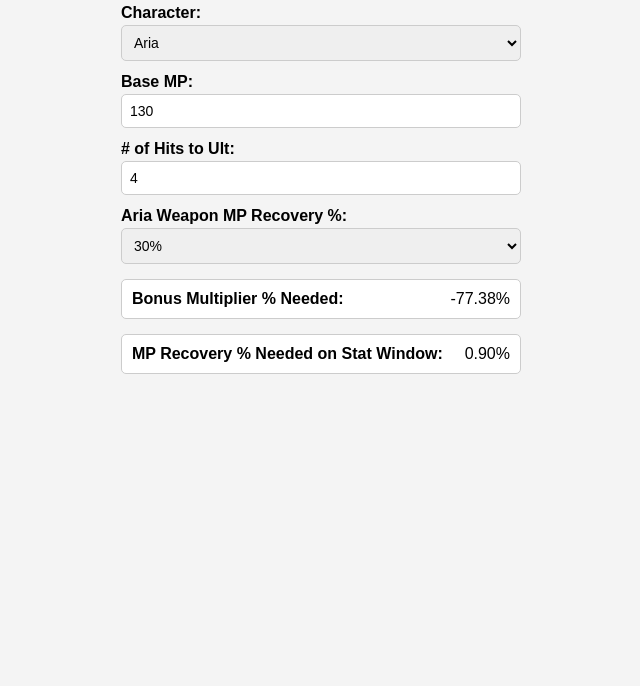
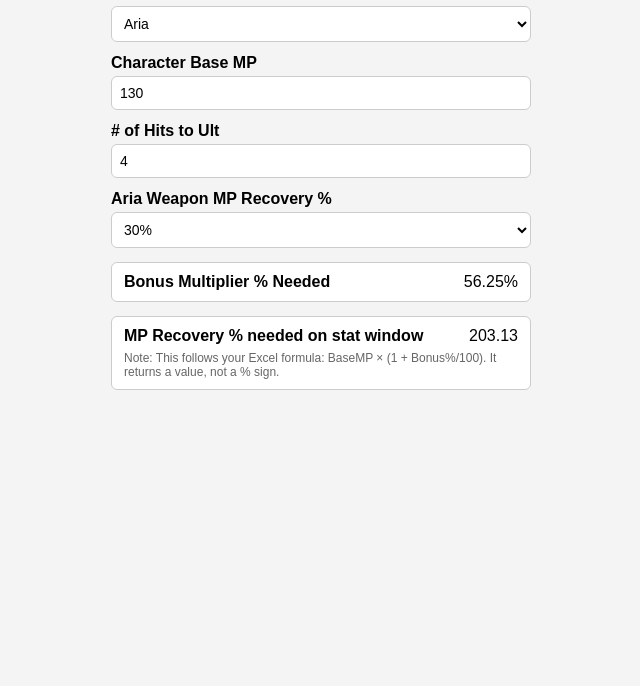
Before and after one commit to palzki/aria-mp-calculator, a plain HTML site: page index.html in a window 1280 px wide. Shown: the part 114-800 px from the top of the page, without its empty margins (319-959 px from the left). Drawn offline with Linux system fonts and the light colour scheme.

Commit message:
fix formula

```diff
--- a/index.html
+++ b/index.html
@@ -2,20 +2,22 @@
 <html lang="en">
 
 <head>
-    <meta charset="UTF-8">
+    <meta charset="UTF-8" />
+    <meta name="viewport" content="width=device-width, initial-scale=1" />
     <title>MP Recovery Calculator</title>
     <style>
         body {
             font-family: Arial, sans-serif;
-            max-width: 400px;
+            max-width: 420px;
             margin: 30px auto;
             padding: 20px;
             background: #f4f4f4;
-            border-radius: 10px;
+            border-radius: 12px;
         }
 
         h2 {
             text-align: center;
+            margin-top: 0;
         }
 
         label {
@@ -30,25 +32,39 @@
             box-sizing: border-box;
             padding: 8px;
             font-size: 14px;
-            margin-top: 3px;
+            margin-top: 4px;
             border: 1px solid #ccc;
-            border-radius: 5px;
+            border-radius: 6px;
+            background: #fff;
         }
 
         .result {
-            margin-top: 15px;
-            font-weight: bold;
+            margin-top: 14px;
             background: #fff;
-            padding: 10px;
-            border-radius: 5px;
             border: 1px solid #ccc;
-            width: 100%;
-            box-sizing: border-box;
+            border-radius: 6px;
+            padding: 10px 12px;
         }
 
-        .result span {
-            float: right;
-            font-weight: normal;
+        .row {
+            display: flex;
+            justify-content: space-between;
+            gap: 10px;
+            align-items: baseline;
+        }
+
+        .row .label {
+            font-weight: bold;
+        }
+
+        .row .value {
+            font-variant-numeric: tabular-nums;
+        }
+
+        .muted {
+            color: #666;
+            font-size: 12px;
+            margin-top: 6px;
         }
     </style>
 </head>
@@ -56,16 +72,16 @@
 <body>
     <h2>MP Recovery Calculator</h2>
 
-    <label for="character">Character:</label>
+    <label for="character">Character</label>
     <select id="character"></select>
 
-    <label for="baseMP">Base MP:</label>
-    <input type="number" id="baseMP" readonly>
+    <label for="baseMP">Character Base MP</label>
+    <input type="number" id="baseMP" readonly />
 
-    <label for="hits"># of Hits to Ult:</label>
-    <input type="number" id="hits" min="1" max="10" value="4">
+    <label for="hits"># of Hits to Ult</label>
+    <input type="number" id="hits" min="1" max="10" value="4" />
 
-    <label for="weaponMP">Aria Weapon MP Recovery %:</label>
+    <label for="weaponMP">Aria Weapon MP Recovery %</label>
     <select id="weaponMP">
         <option value="10">10%</option>
         <option value="15">15%</option>
@@ -76,10 +92,19 @@
     </select>
 
     <div class="result">
-        Bonus Multiplier % Needed: <span id="bonusMultiplier">0.00%</span>
+        <div class="row">
+            <div class="label">Bonus Multiplier % Needed</div>
+            <div class="value" id="bonusMultiplier">0.00%</div>
+        </div>
     </div>
+
     <div class="result">
-        MP Recovery % Needed on Stat Window: <span id="mpRecovery">0.00%</span>
+        <div class="row">
+            <div class="label">MP Recovery % needed on stat window</div>
+            <div class="value" id="mpRecovery">0.00</div>
+        </div>
+        <div class="muted">Note: This follows your Excel formula: BaseMP × (1 + Bonus%/100). It returns a value, not a %
+            sign.</div>
     </div>
 
     <script>
@@ -96,37 +121,45 @@
             "Clodia": 90
         };
 
-        // Populate dropdown
-        const charSelect = document.getElementById("character");
-        for (let name in characters) {
-            let opt = document.createElement("option");
+        // Elements
+        const selChar = document.getElementById("character");
+        const inpBase = document.getElementById("baseMP");
+        const inpHits = document.getElementById("hits");
+        const selWeapon = document.getElementById("weaponMP");
+        const outBonus = document.getElementById("bonusMultiplier");
+        const outMP = document.getElementById("mpRecovery");
+
+        // Populate character dropdown
+        Object.keys(characters).forEach(name => {
+            const opt = document.createElement("option");
             opt.value = name;
             opt.textContent = name;
-            charSelect.appendChild(opt);
-        }
-        charSelect.value = "Aria";
-        document.getElementById("baseMP").value = characters["Aria"];
+            selChar.appendChild(opt);
+        });
+        selChar.value = "Aria";
+        inpBase.value = characters["Aria"];
 
-        // Update on input change
-        document.querySelectorAll("#character, #hits, #weaponMP").forEach(el => {
-            el.addEventListener("input", updateCalc);
-        });
+        // Recalculate on change
+        [selChar, inpHits, selWeapon].forEach(el => el.addEventListener("input", update));
 
-        function updateCalc() {
-            const baseMP = characters[charSelect.value];
-            document.getElementById("baseMP").value = baseMP;
-            const hits = parseFloat(document.getElementById("hits").value) || 0;
-            const weaponMP = parseFloat(document.getElementById("weaponMP").value) || 0;
+        function update() {
+            const baseMP = characters[selChar.value] || 0;
+            inpBase.value = baseMP;
+            const hits = Number(inpHits.value) || 0;
+            const weaponPct = Number(selWeapon.value) || 0;
 
-            // Formula from Excel
-            const bonusMultiplier = (1000 / (baseMP * (hits + weaponMP)) - 1) * 100;
-            const mpRecoveryNeeded = hits * (1 + bonusMultiplier / 100);
+            // Excel-accurate formulas provided by you:
+            // Bonus % = (1000 / (#Hits * (BaseMP + WeaponMP%)) - 1) * 100
+            const bonusPct = (1000 / (hits * (baseMP + weaponPct)) - 1) * 100;
 
-            document.getElementById("bonusMultiplier").textContent = bonusMultiplier.toFixed(2) + "%";
-            document.getElementById("mpRecovery").textContent = mpRecoveryNeeded.toFixed(2) + "%";
+            // MP Recovery % (value) = BaseMP * (1 + Bonus%/100)
+            const mpRecoveryValue = baseMP * (1 + (bonusPct / 100));
+
+            outBonus.textContent = isFinite(bonusPct) ? bonusPct.toFixed(2) + "%" : "—";
+            outMP.textContent = isFinite(mpRecoveryValue) ? mpRecoveryValue.toFixed(2) : "—";
         }
 
-        updateCalc();
+        update();
     </script>
 </body>
 
```
